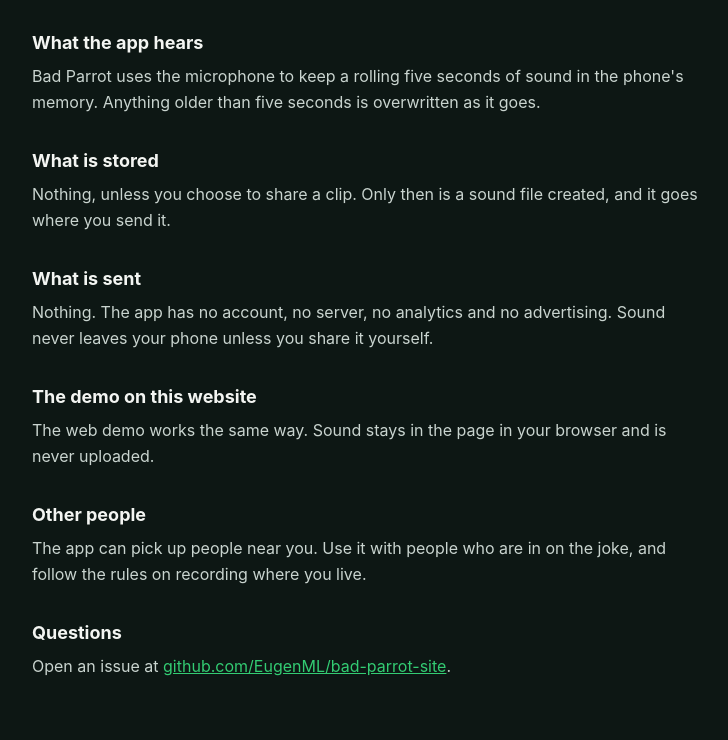
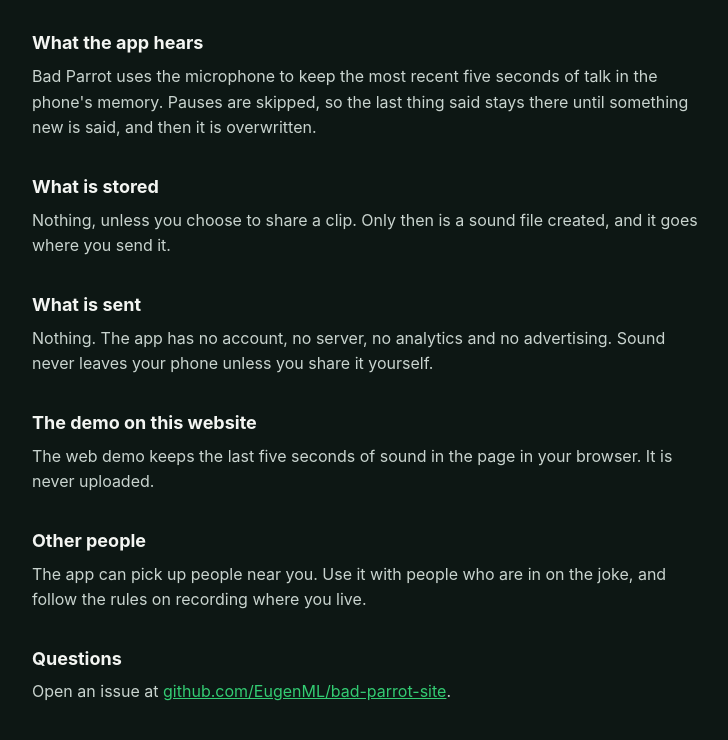
Before and after one commit to EugenML/bad-parrot-site, a plain HTML site: page privacy.html in a window 1280 px wide. Shown: the part 170-910 px from the top of the page, without its empty margins (268-996 px from the left). Drawn offline with Linux system fonts and the light colour scheme.

Commit message:
Remove the parrot laugh and describe pause skipping on the site and privacy page
Co-Authored-By: Claude Fable 5.2 <noreply@anthropic.com>
Claude-Session: https://claude.ai/code/session_01MDeCcNxPb3Twe9tZUcrtkL

```diff
--- a/privacy.html
+++ b/privacy.html
@@ -23,7 +23,7 @@
   <p class="date">Last updated 26 November 2026</p>
 
   <h2>What the app hears</h2>
-  <p>Bad Parrot uses the microphone to keep a rolling five seconds of sound in the phone's memory. Anything older than five seconds is overwritten as it goes.</p>
+  <p>Bad Parrot uses the microphone to keep the most recent five seconds of talk in the phone's memory. Pauses are skipped, so the last thing said stays there until something new is said, and then it is overwritten.</p>
 
   <h2>What is stored</h2>
   <p>Nothing, unless you choose to share a clip. Only then is a sound file created, and it goes where you send it.</p>
@@ -32,7 +32,7 @@
   <p>Nothing. The app has no account, no server, no analytics and no advertising. Sound never leaves your phone unless you share it yourself.</p>
 
   <h2>The demo on this website</h2>
-  <p>The web demo works the same way. Sound stays in the page in your browser and is never uploaded.</p>
+  <p>The web demo keeps the last five seconds of sound in the page in your browser. It is never uploaded.</p>
 
   <h2>Other people</h2>
   <p>The app can pick up people near you. Use it with people who are in on the joke, and follow the rules on recording where you live.</p>
```
Also changed, not shown: index.html (+1 -6 lines).
